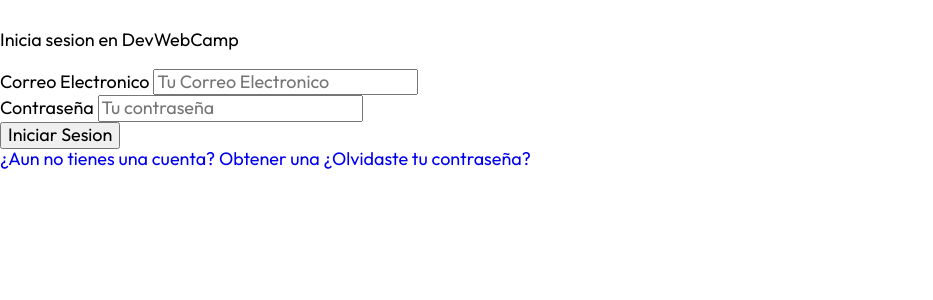
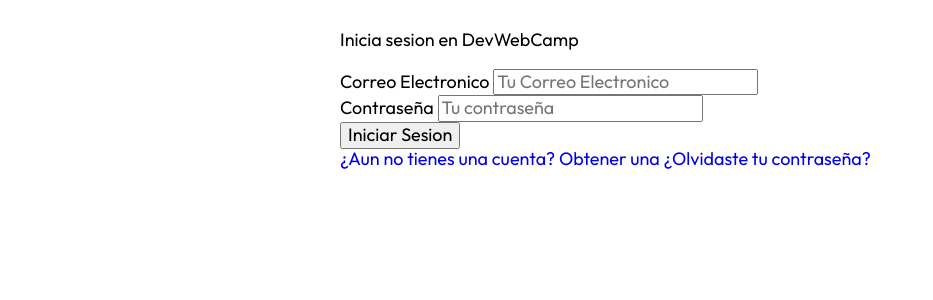
Before and after one commit to donmaurodev/courses-website-project, a PHP site: template views/auth/login.php in a window 1280 px wide. Shown: the top 300 px of the page, without its empty margins (0-933 px from the left). Run offline with PHP 8.4, Linux system fonts and the light colour scheme; the template is opened without the code that fills it, so the values that code supplies are empty; style sheets or scripts are compiled from the project's sources; some libraries are stand-ins or nearby versions.

Commit message:
Primeros pasos con CSS

```diff
--- a/src/scss/app.scss
+++ b/src/scss/app.scss
@@ -1 +1,2 @@
 @use 'base';
+@use 'paginas';
--- a/src/scss/base/_mixins.scss
+++ b/src/scss/base/_mixins.scss
@@ -46,3 +46,13 @@
     gap: $espaciado;
     grid-template-columns: repeat($columnas, 1fr);
 }
+
+@mixin contenedor {
+    width: min(95%, 120rem);
+    margin: 0 auto;
+}
+
+@mixin contenedor-sm{
+    width: min(95%, 60rem);
+    margin: 0 auto;
+}
--- /dev/null
+++ b/src/scss/paginas/_auth.scss
@@ -0,0 +1,5 @@
+@use 'base/mixins' as m;
+
+.auth {
+  @include m.contenedor-sm;
+}
--- /dev/null
+++ b/src/scss/paginas/_index.scss
@@ -0,0 +1 @@
+@forward 'auth';
```
